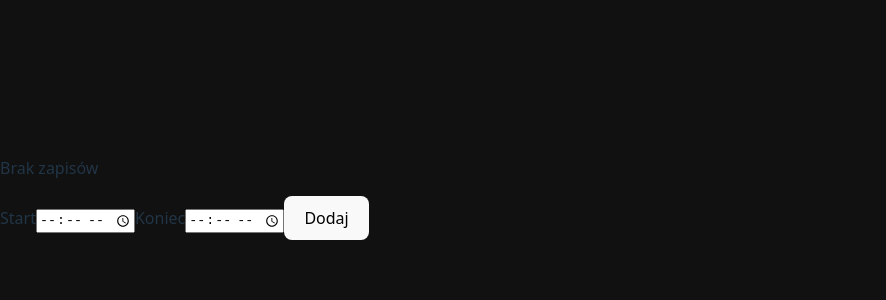
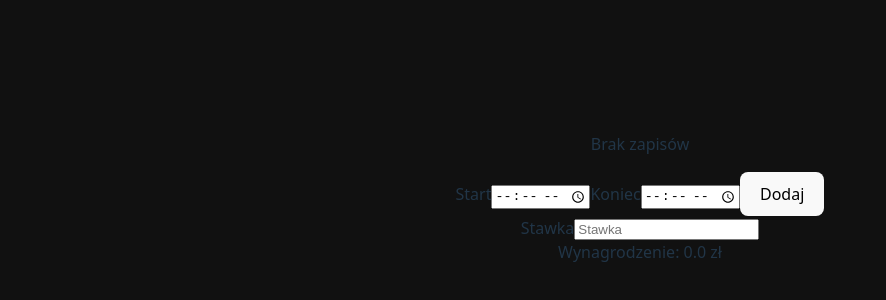
Before and after one commit to jakubhopcias/WorkTrack, a React (Vite) app: page / in a window 1280 px wide. Shown: the part 210-510 px from the top of the page, without its empty margins (0-886 px from the left). Built offline with nearby package versions, Linux system fonts and the light colour scheme.

Commit message:
Added rate form and salary calculation

```diff
--- a/src/App.css
+++ b/src/App.css
@@ -1,3 +1,15 @@
 body{
   background-color: #111;
 }
+#root{
+
+  width: 100%;
+}
+.container{
+  display: flex;
+  justify-content: center;
+  align-items: center;
+  height: 100vh;
+  width: 100%;
+  flex-direction: column;
+}
--- a/src/components/Project.jsx
+++ b/src/components/Project.jsx
@@ -1,19 +1,28 @@
+import calculateTime from "../js/calculateTime";
+import RateForm from "./RateForm";
 import Step from "./StepForm";
 import StepList from "./StepList";
 import React, { useState } from "react";
 
 export default function Project() {
     const [steps,setSteps] = useState((JSON.parse(localStorage.getItem("steps")) || []));
+    const [rate, setRate] = useState(50);
 
     const addStep = (step) => {
         const updatedSteps = [...steps, step];
         setSteps(updatedSteps);
         localStorage.setItem("steps", JSON.stringify(updatedSteps));
     }
+    const addRate = (rate) => {
+        setRate(rate);
+        localStorage.setItem("rate", rate);
+    }
     return (
         <div className="container">
             <StepList steps={steps}/>
             <Step addStep={addStep}/>
+            <RateForm addRate={addRate} />
+            Wynagrodzenie: {calculateTime(steps,rate)} zł
         </div>
 
     );
--- /dev/null
+++ b/src/components/RateForm.jsx
@@ -0,0 +1,13 @@
+export default function RateForm({addRate}) {
+    return (
+        <form className="rate-form">
+            <label htmlFor="rate">Stawka</label>
+            <input
+                type="number"
+                id="rate"
+                placeholder="Stawka"
+                onChange={(e) => addRate(e.target.value)}
+            />
+        </form>
+    );
+}
--- a/src/components/StepList.jsx
+++ b/src/components/StepList.jsx
@@ -4,8 +4,7 @@ export default function StepList({ steps }) {
       {steps.length > 0 ? steps.map((step, index) => {
         return (
           <div key={index} className="step-item">
-            <p>Start: {step.start}</p>
-            <p>Koniec: {step.end}</p>
+            <p>Start: {step.start} Koniec: {step.end}</p>
           </div>
         );
       }) : (
--- /dev/null
+++ b/src/js/calculateTime.js
@@ -0,0 +1,16 @@
+export default function calculateTime(steps,rate){
+    let totalTime = 0;
+
+    steps.forEach((step) => {
+
+        const start = new Date(`1970-01-01T${step.start}:00`);
+        const end = new Date(`1970-01-01T${step.end}:00`);
+        if (end < start) {
+            end.setDate(end.getDate() + 1); // add a day if end time is less than start time
+        }
+        const timeDiff = (end - start) / (1000 * 60 * 60); // difference in hours
+        totalTime += timeDiff;
+    });
+
+    return (totalTime * rate).toFixed(1); // total cost
+}
```
